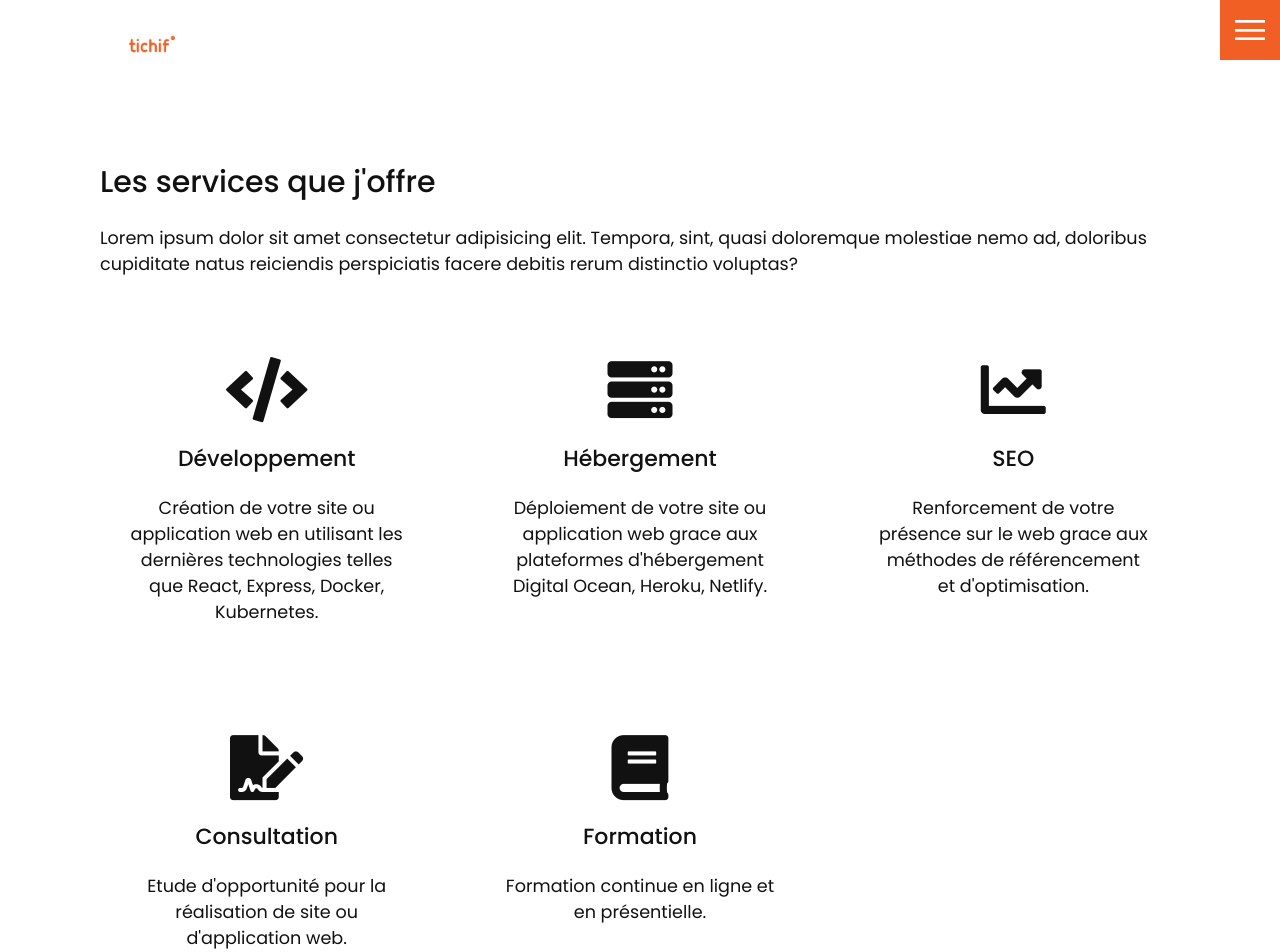
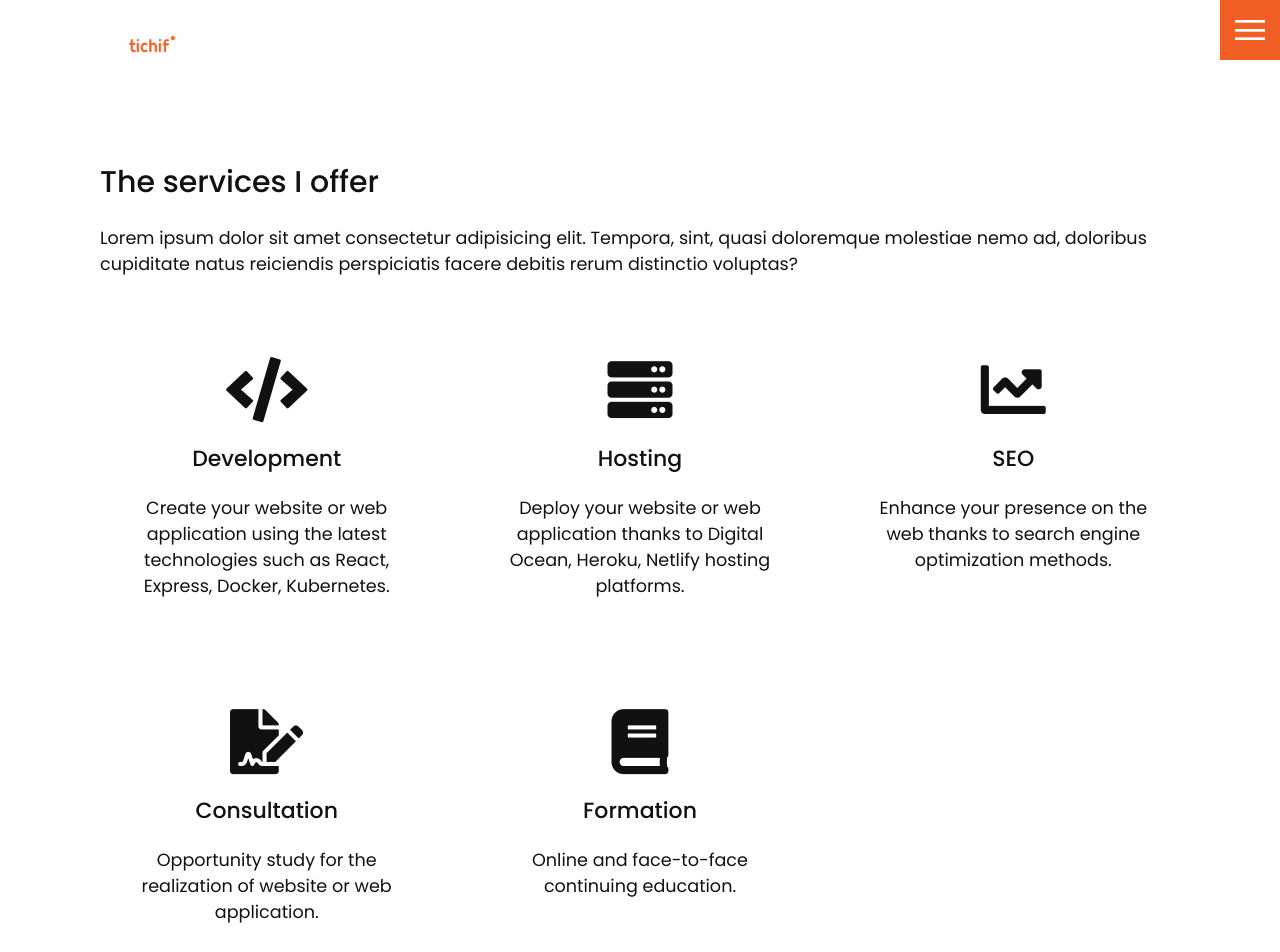
Before and after one commit to tichif/tichif_website_mern, a React (Create React App) app in the folder client/: page /services in a window 1280 px wide. Shown: the top 952 px of the page. Built offline with nearby package versions, Linux system fonts and the light colour scheme.

Commit message:
Translate the services page

```diff
--- a/client/public/locales/en/translation.json
+++ b/client/public/locales/en/translation.json
@@ -24,5 +24,29 @@
     "text" : "Using the best possible technologies, my priority is to completely satisfy my clients by approaching each project with professionalism, dedication. Click on each project in to get an overall idea of it.",
     "button" : "Visit",
     "title": "Some of my best work"
+  },
+  "services" : {
+    "title" : "The services I offer",
+    "text": "Lorem ipsum dolor sit amet consectetur adipisicing elit. Tempora, sint, quasi doloremque molestiae nemo ad, doloribus cupiditate natus reiciendis perspiciatis facere debitis rerum distinctio voluptas?",
+    "dev": {
+      "title" : "Development",
+      "text" : "Create your website or web application using the latest technologies such as React, Express, Docker, Kubernetes."
+    },
+    "hosting": {
+      "title" : "Hosting",
+      "text" : "Deploy  your website or web application thanks to Digital Ocean, Heroku, Netlify hosting platforms."
+    },
+    "seo": {
+      "title" : "SEO",
+      "text" : "Enhance your presence on the web thanks to search engine optimization methods."
+    },
+    "consultation": {
+      "title" : "Consultation",
+      "text" : "Opportunity study for the realization of website or web application."
+    },
+    "formation": {
+      "title" : "Formation",
+      "text" : "Online and face-to-face continuing education."
+    }
   }
 }
--- a/client/src/pages/Contact.js
+++ b/client/src/pages/Contact.js
@@ -144,8 +144,8 @@ const Contact = () => {
               <img src={email} alt='Email' className='contact-icon' />
               <div className='details'>
                 <h4>Email</h4>
-                <a href='mailto:contactme@tichif.dev'>
-                  contactme@tichif.dev
+                <a href='mailto:contactme@tichif.com'>
+                  contactme@tichif.com
                 </a>{' '}
                 <br />
                 <a href='mailto:charleshebertdalzon@gmail.com'>
--- a/client/src/pages/Home.js
+++ b/client/src/pages/Home.js
@@ -1,4 +1,4 @@
-import React, { Fragment, Suspense } from 'react';
+import React, { Fragment } from 'react';
 import { useTranslation } from 'react-i18next';
 
 import './Home.css';
@@ -8,7 +8,6 @@ import Meta from '../components/Meta';
 const Home = () => {
   const [t, i18n] = useTranslation();
   return (
-    <Suspense fallback='loading'>
     <Fragment>
       <Meta title={t('home.title')} />
       <section className='home'>
@@ -23,7 +22,6 @@ const Home = () => {
         </div>
       </section>
     </Fragment>
-    </Suspense>
   );
 };
 
--- a/client/src/pages/Services.js
+++ b/client/src/pages/Services.js
@@ -1,73 +1,58 @@
 import React, { Fragment } from 'react';
+import { useTranslation } from 'react-i18next';
 
 import './Services.css';
 import Meta from '../components/Meta';
 
 const Services = () => {
+  const [t, i18n] = useTranslation();
   return (
     <Fragment>
       <Meta title='Services' />
       <section>
         <div className='title'>
-          <h1>Les services que j'offre</h1>
-          <p>
-            Lorem ipsum dolor sit amet consectetur adipisicing elit. Tempora,
-            sint, quasi doloremque molestiae nemo ad, doloribus cupiditate natus
-            reiciendis perspiciatis facere debitis rerum distinctio voluptas?
-          </p>
+          <h1>{t('services.title')}</h1>
+          <p>{t('services.text')}</p>
         </div>
         <div className='services'>
           <div className='service'>
             <div className='icon'>
               <i className='fas fa-code'></i>
             </div>
-            <h2>Développement</h2>
-            <p>
-              Création de votre site ou application web en utilisant les
-              dernières technologies telles que React, Express, Docker,
-              Kubernetes.
-            </p>
+            <h2>{t('services.dev.title')}</h2>
+            <p>{t('services.dev.text')}</p>
           </div>
 
           <div className='service'>
             <div className='icon'>
               <i className='fas fa-server'></i>
             </div>
-            <h2>Hébergement</h2>
-            <p>
-              Déploiement de votre site ou application web grace aux plateformes
-              d'hébergement Digital Ocean, Heroku, Netlify.
-            </p>
+            <h2>{t('services.hosting.title')}</h2>
+            <p>{t('services.hosting.text')}</p>
           </div>
 
           <div className='service'>
             <div className='icon'>
               <i className='fas fa-chart-line'></i>
             </div>
-            <h2>SEO</h2>
-            <p>
-              Renforcement de votre présence sur le web grace aux méthodes de
-              référencement et d'optimisation.
-            </p>
+            <h2>{t('services.seo.title')}</h2>
+            <p>{t('services.seo.text')}</p>
           </div>
 
           <div className='service'>
             <div className='icon'>
               <i className='fas fa-file-signature'></i>
             </div>
-            <h2>Consultation</h2>
-            <p>
-              Etude d'opportunité pour la réalisation de site ou d'application
-              web.
-            </p>
+            <h2>{t('services.consultation.title')}</h2>
+            <p>{t('services.consultation.text')}</p>
           </div>
 
           <div className='service'>
             <div className='icon'>
               <i className='fas fa-book'></i>
             </div>
-            <h2>Formation</h2>
-            <p>Formation continue en ligne et en présentielle.</p>
+            <h2>{t('services.formation.title')}</h2>
+            <p>{t('services.formation.text')}</p>
           </div>
         </div>
       </section>
--- a/client/src/pages/Work.js
+++ b/client/src/pages/Work.js
@@ -8,7 +8,6 @@ import mariage1 from '../images/mariage.png';
 import mariage2 from '../images/mariage2.png';
 import emaily from '../images/emaily.png';
 import contactKeeper from '../images/contact-keeper.png';
-import githubFinder from '../images/github-finder.png';
 
 const Work = () => {
   const [t, i18n] = useTranslation();
```
Also changed, not shown: client/public/locales/fr/translation.json (+24 -0 lines). Lines whose indentation alone changed are shown as unchanged.
